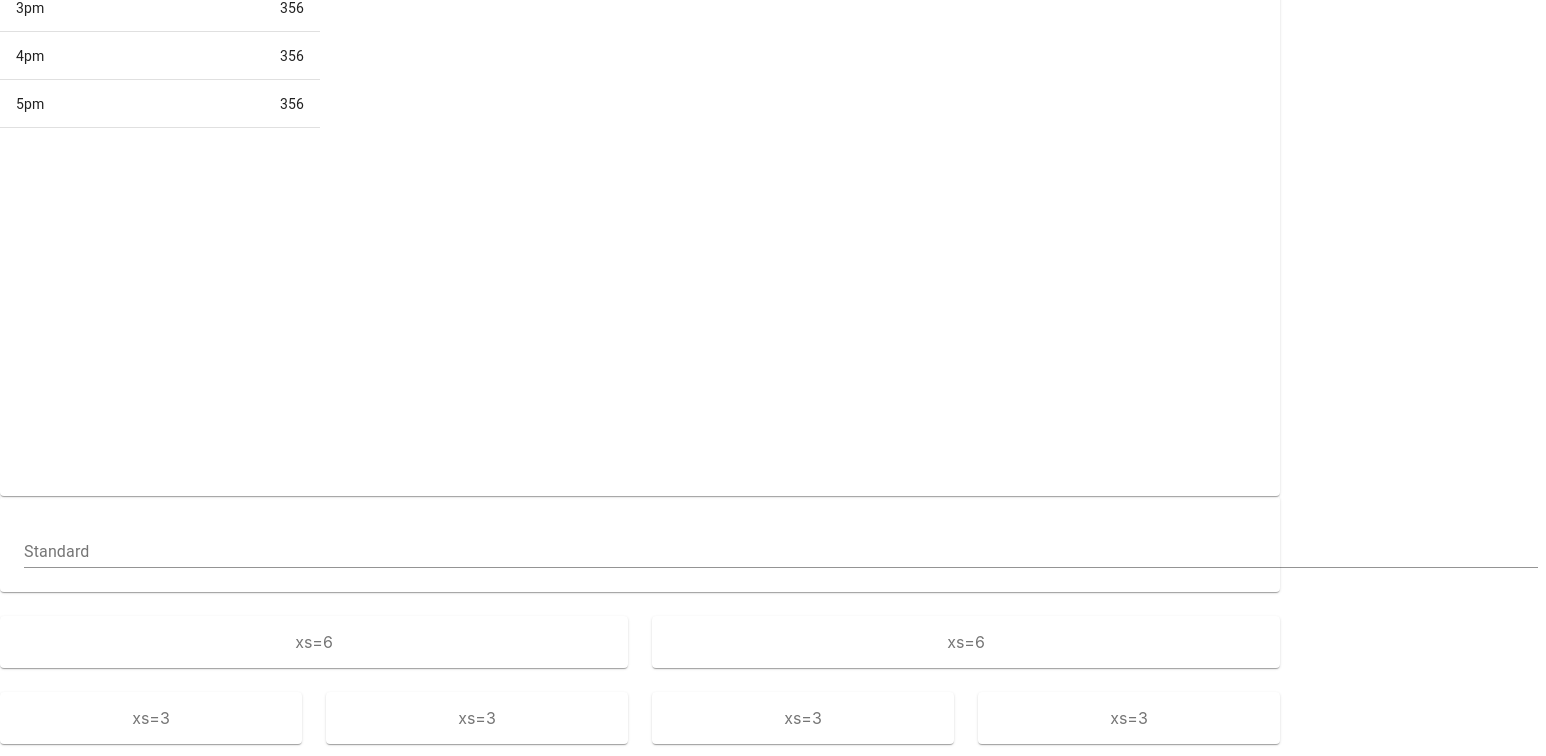
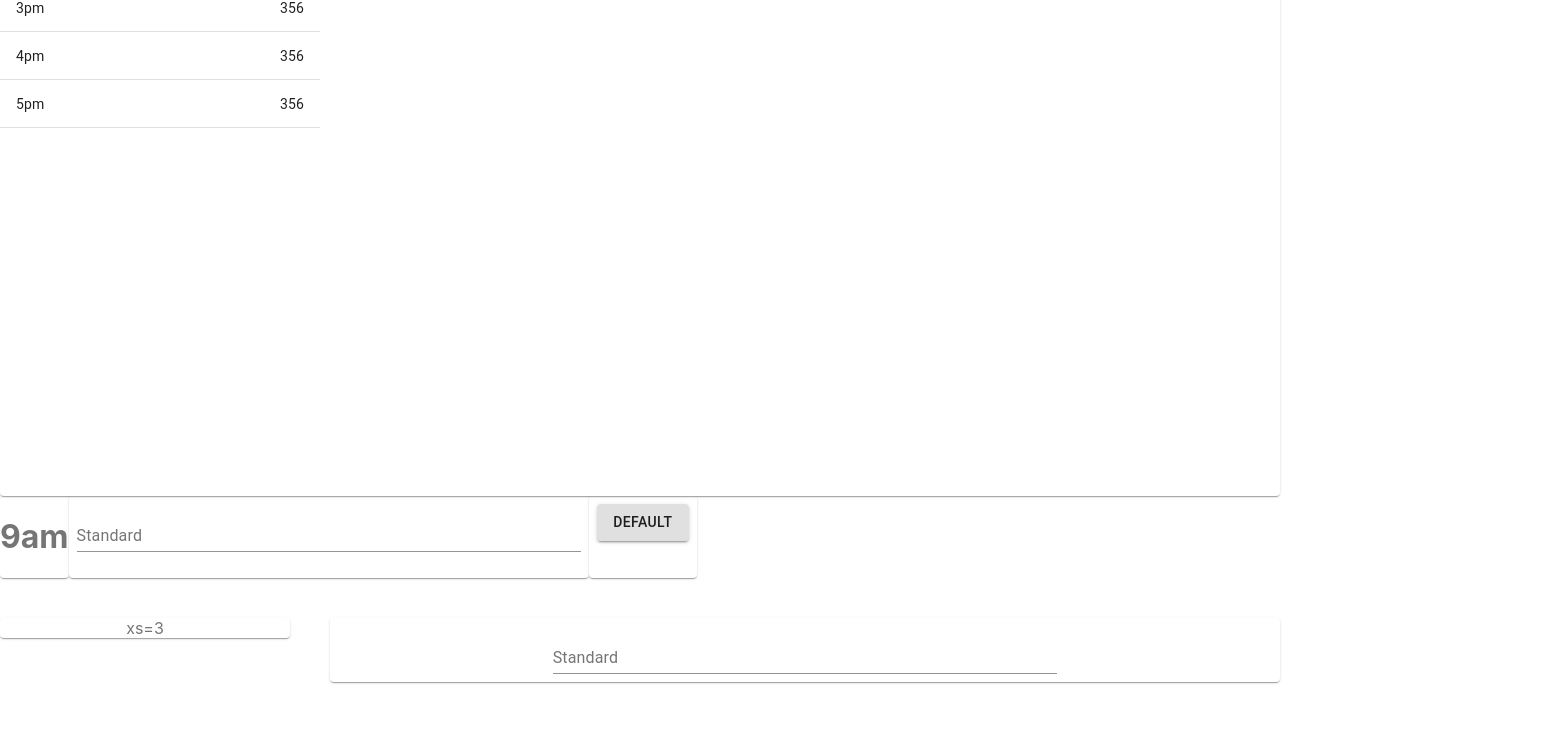
Before and after one commit to Haplescent/react-cal, a React (Create React App) app: page / in a window 1280 px wide. Shown: the part 304-1060 px from the top of the page, 1546 px wide, since content can reach past the window. After the commit the page ends 1006 px from the top, so only its background shows below. Built offline with nearby package versions, Linux system fonts and the light colour scheme.

Commit message:
set up rows

```diff
--- /dev/null
+++ b/src/components/Button.js
@@ -0,0 +1,21 @@
+import React from "react";
+import { makeStyles } from "@material-ui/core/styles";
+import Button from "@material-ui/core/Button";
+
+const useStyles = makeStyles((theme) => ({
+  root: {
+    "& > *": {
+      margin: theme.spacing(1),
+    },
+  },
+}));
+
+export default function ContainedButtons() {
+  const classes = useStyles();
+
+  return (
+    <div className={classes.root}>
+      <Button variant="contained">Default</Button>
+    </div>
+  );
+}
--- a/src/components/Grid.js
+++ b/src/components/Grid.js
@@ -3,13 +3,14 @@ import { makeStyles } from "@material-ui/core/styles";
 import Paper from "@material-ui/core/Paper";
 import Grid from "@material-ui/core/Grid";
 import BasicTextFields from "./Textfield.js";
+import ContainedButtons from "./Button.js";
 
 const useStyles = makeStyles((theme) => ({
   root: {
     flexGrow: 1,
   },
   paper: {
-    padding: theme.spacing(2),
+    padding: theme.spacing(0),
     textAlign: "center",
     color: theme.palette.text.secondary,
   },
@@ -20,27 +21,25 @@ export default function CenteredGrid() {
 
   return (
     <div className={classes.root}>
-      <Grid container spacing={3}>
-        <Grid item xs={12}>
+      <Grid container spacing={5}>
+        <Grid
+          container={true}
+          item
+          direction={"row"}
+          justify={"flex-start"}
+          xs={12}
+        >
+          <Paper className={classes.paper}>
+            <h1>9am</h1>
+          </Paper>
           <Paper className={classes.paper}>{BasicTextFields()}</Paper>
-        </Grid>
-        <Grid item xs={6}>
-          <Paper className={classes.paper}>xs=6</Paper>
-        </Grid>
-        <Grid item xs={6}>
-          <Paper className={classes.paper}>xs=6</Paper>
+          <Paper className={classes.paper}>{ContainedButtons()}</Paper>
         </Grid>
         <Grid item xs={3}>
           <Paper className={classes.paper}>xs=3</Paper>
         </Grid>
-        <Grid item xs={3}>
-          <Paper className={classes.paper}>xs=3</Paper>
-        </Grid>
-        <Grid item xs={3}>
-          <Paper className={classes.paper}>xs=3</Paper>
-        </Grid>
-        <Grid item xs={3}>
-          <Paper className={classes.paper}>xs=3</Paper>
+        <Grid item xs={9}>
+          <Paper className={classes.paper}>{BasicTextFields()}</Paper>
         </Grid>
       </Grid>
     </div>
--- a/src/components/Textfield.js
+++ b/src/components/Textfield.js
@@ -6,7 +6,7 @@ const useStyles = makeStyles((theme) => ({
   root: {
     "& > *": {
       margin: theme.spacing(1),
-      width: "150ch",
+      width: "50ch",
     },
   },
 }));
```
